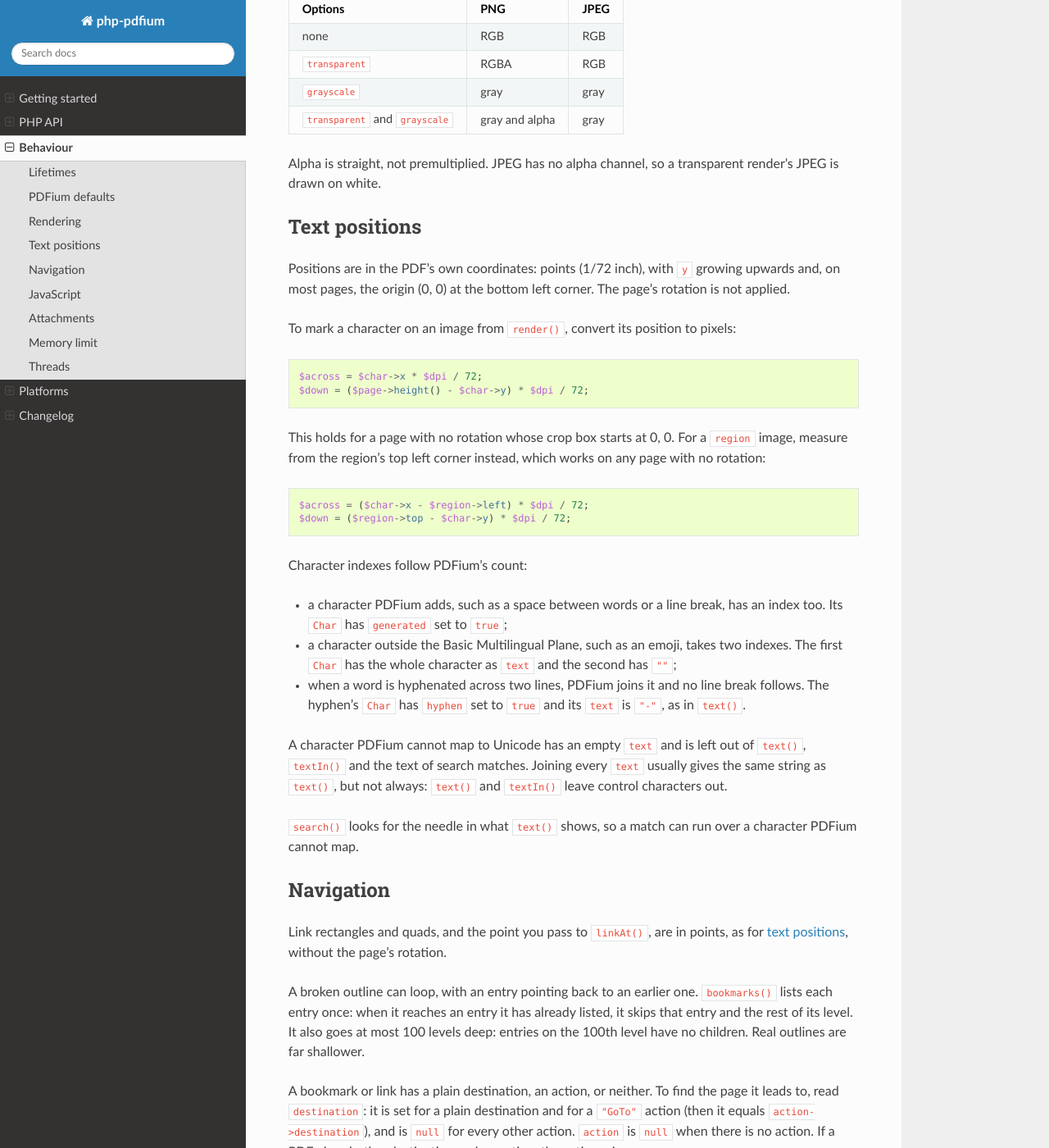
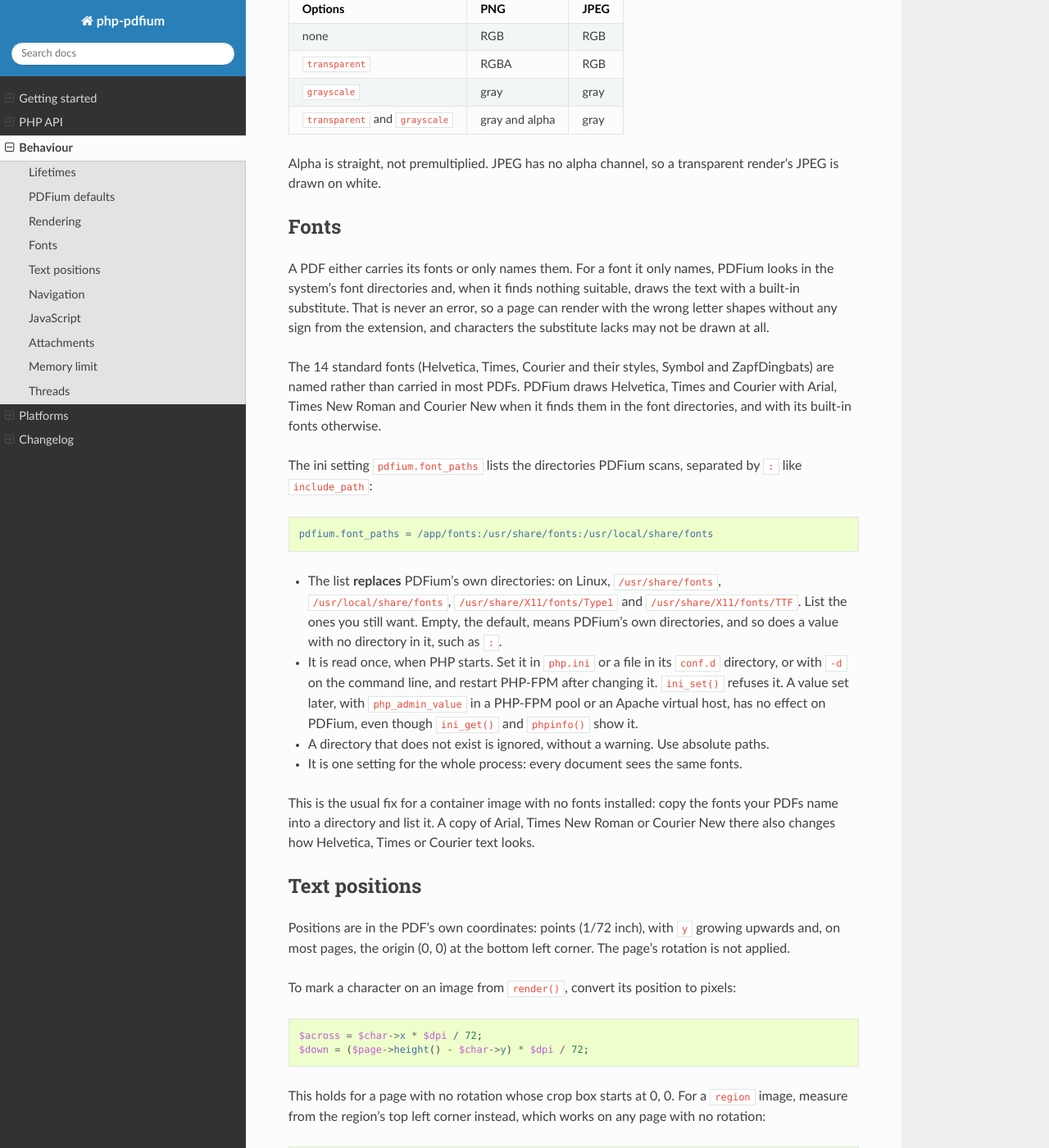
Before and after one commit to chaikivskyi/php-pdfium, a Sphinx documentation site: the page built from docs/behaviour.rst, in a window 1280 px wide and 1400 px high, scrolled down 3863 px. Shown: the whole window at 82% size. Built offline with Sphinx 7.4.7 and the Read the Docs theme 3.1.0, drawn with Linux system fonts in a browser that asks for light colours; cross-references to code outside the pages are shown as plain code.

Commit message:
feat: ini setting pdfium.font_paths lists the directories PDFium scans for fonts

```diff
--- a/docs/behaviour.rst
+++ b/docs/behaviour.rst
@@ -186,6 +186,44 @@ none                                RGB              RGB
 
 Alpha is straight, not premultiplied. JPEG has no alpha channel, so a transparent render's JPEG is
 drawn on white.
+
+
+.. _fonts:
+
+Fonts
+-----
+
+A PDF either carries its fonts or only names them. For a font it only names, PDFium looks in the
+system's font directories and, when it finds nothing suitable, draws the text with a built-in
+substitute. That is never an error, so a page can render with the wrong letter shapes without any
+sign from the extension, and characters the substitute lacks may not be drawn at all.
+
+The 14 standard fonts (Helvetica, Times, Courier and their styles, Symbol and ZapfDingbats) are
+named rather than carried in most PDFs. PDFium draws Helvetica, Times and Courier with Arial, Times
+New Roman and Courier New when it finds them in the font directories, and with its built-in fonts
+otherwise.
+
+The ini setting ``pdfium.font_paths`` lists the directories PDFium scans, separated by ``:`` like
+``include_path``:
+
+.. code-block:: ini
+
+   pdfium.font_paths = /app/fonts:/usr/share/fonts:/usr/local/share/fonts
+
+- The list **replaces** PDFium's own directories: on Linux, ``/usr/share/fonts``,
+  ``/usr/local/share/fonts``, ``/usr/share/X11/fonts/Type1`` and ``/usr/share/X11/fonts/TTF``. List
+  the ones you still want. Empty, the default, means PDFium's own directories, and so does a value
+  with no directory in it, such as ``:``.
+- It is read once, when PHP starts. Set it in ``php.ini`` or a file in its ``conf.d``
+  directory, or with ``-d`` on the command line, and restart PHP-FPM after changing it.
+  ``ini_set()`` refuses it. A value set later, with ``php_admin_value`` in a PHP-FPM pool or an
+  Apache virtual host, has no effect on PDFium, even though ``ini_get()`` and ``phpinfo()`` show it.
+- A directory that does not exist is ignored, without a warning. Use absolute paths.
+- It is one setting for the whole process: every document sees the same fonts.
+
+This is the usual fix for a container image with no fonts installed: copy the fonts your PDFs name
+into a directory and list it. A copy of Arial, Times New Roman or Courier New there also changes how
+Helvetica, Times or Courier text looks.
 
 
 .. _text-positions:
--- a/docs/changelog.rst
+++ b/docs/changelog.rst
@@ -32,6 +32,8 @@ Features:
   values with a name and the source. Nothing is run.
 - ``Document::save()`` and ``toString()`` options ``incremental: true`` (keep the original file
   and append the changes) and ``version`` (the PDF version written in the header).
+- Ini setting ``pdfium.font_paths``: the directories PDFium scans for fonts that a PDF does not
+  embed.
 
 v0.2.0 (2026-11-15)
 -------------------
--- a/docs/introduction.rst
+++ b/docs/introduction.rst
@@ -16,7 +16,8 @@ What it does
 - List, extract, add and delete embedded files (attachments).
 - Split, merge and save documents, incrementally if you want to keep the original file.
 
-It needs PHP 8.2 to 8.5, NTS or ZTS. No FFI and no ini settings are needed.
+It needs PHP 8.2 to 8.5, NTS or ZTS, and no FFI. The only ini setting, ``pdfium.font_paths``, is
+optional and tells PDFium where to find fonts; see :ref:`fonts`.
 See :doc:`platforms` for the supported systems.
 
 
--- a/docs/platforms.rst
+++ b/docs/platforms.rst
@@ -32,6 +32,10 @@ on demand only (the ``macOS`` workflow); the others run on every push and pull r
 ``configure`` picks the right build automatically and checks it against
 ``pdfium.sha256``.
 
+The ``pdfium.font_paths`` tests (see :ref:`fonts`) pass on Linux. They also run in the macOS
+workflow, which has not been run since they were added. PDFium's documentation says a platform may
+ignore the directories it is given, so they may fail there.
+
 
 Not supported
 -------------
```
Also changed, not shown: docs/php_api.rst (+9 -0 lines), 10 other files.
